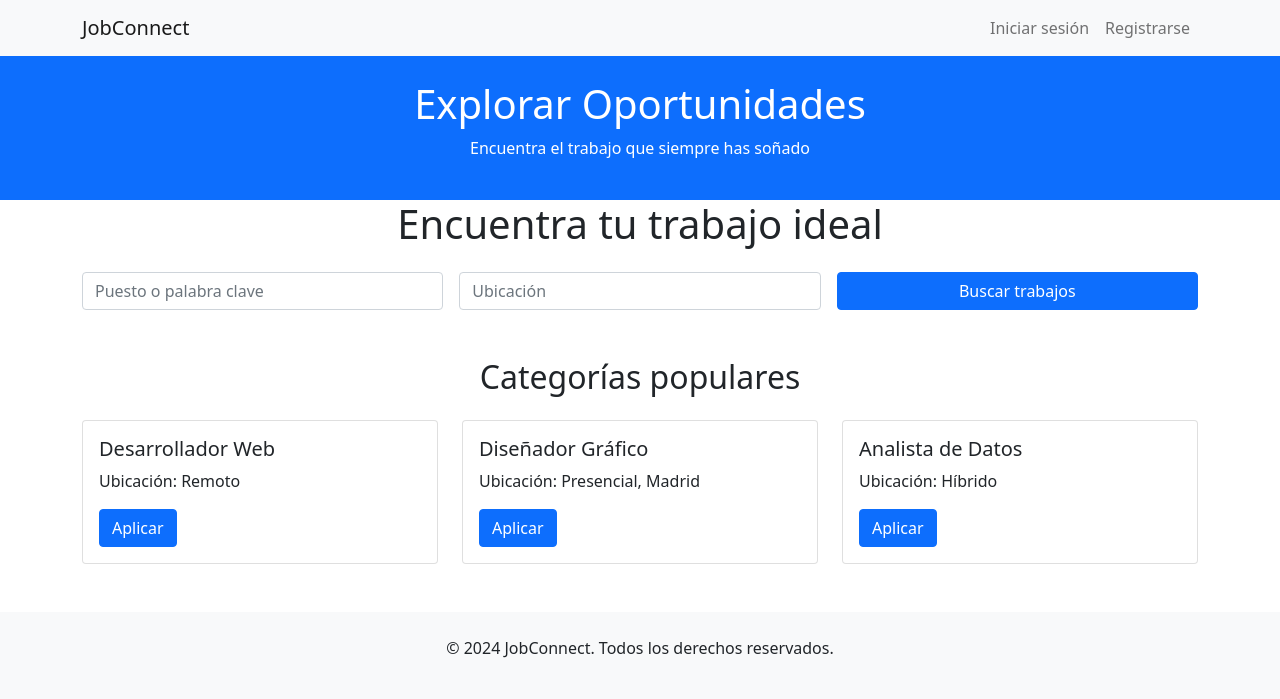
After one commit to Pedroza22-prog/ProyectoIngRequisitos, a Django app: page /buscar/ in a window 1280 px wide. The commit adds this page. Shown: the top 699 px of the page. Run offline with Django 5.2, Linux system fonts and the light colour scheme; some libraries are stand-ins or nearby versions.

Commit message:
realice el cambio en la busqueda para empleo y bsuqueda normal

```diff
--- a/jobConet/settings.py
+++ b/jobConet/settings.py
@@ -117,6 +117,7 @@ USE_TZ = True
 # https://docs.djangoproject.com/en/5.1/howto/static-files/
 
 STATIC_URL = 'static/'
+STATICFILES_DIRS = [BASE_DIR / 'static']
 
 # Default primary key field type
 # https://docs.djangoproject.com/en/5.1/ref/settings/#default-auto-field
--- /dev/null
+++ b/jobConet_app/templates/jobConet_app/oportunidades.html
@@ -0,0 +1,97 @@
+{% load static %}
+<!DOCTYPE html>
+<html lang="es">
+<head>
+    <meta charset="UTF-8">
+    <meta name="viewport" content="width=device-width, initial-scale=1.0">
+    <title>JobConnect - Explorar Oportunidades</title>
+    <link href="https://cdnjs.cloudflare.com/ajax/libs/bootstrap/5.1.3/css/bootstrap.min.css" rel="stylesheet">
+    <link rel="stylesheet" href="{% static 'jobConet_app/oportunidades.css' %}">
+</head>
+<body>
+    <!-- Barra de navegación -->
+    <nav class="navbar navbar-expand-lg navbar-light bg-light">
+        <div class="container">
+            <a class="navbar-brand" href="{% url 'home' %}">JobConnect</a>
+            <button class="navbar-toggler" type="button" data-bs-toggle="collapse" data-bs-target="#navbarNav" aria-controls="navbarNav" aria-expanded="false" aria-label="Toggle navigation">
+                <span class="navbar-toggler-icon"></span>
+            </button>
+            <div class="collapse navbar-collapse" id="navbarNav">
+                <ul class="navbar-nav ms-auto">
+                    <li class="nav-item">
+                        <a class="nav-link" href="{% url 'login' %}">Iniciar sesión</a>
+                    </li>
+                    <li class="nav-item">
+                        <a class="nav-link" href="{% url 'registrar_usuario' %}">Registrarse</a>
+                    </li>
+                </ul>
+            </div>
+        </div>
+    </nav>
+
+    <!-- Sección de encabezado -->
+    <header class="bg-primary text-white text-center py-4">
+        <h1>Explorar Oportunidades</h1>
+        <p>Encuentra el trabajo que siempre has soñado</p>
+    </header>
+
+    <!-- Sección de búsqueda de trabajo -->
+    <section class="job-search">
+        <div class="container">
+            <h1 class="text-center mb-4">Encuentra tu trabajo ideal</h1>
+            <form class="row g-3">
+                <div class="col-md-4">
+                    <input type="text" class="form-control" placeholder="Puesto o palabra clave">
+                </div>
+                <div class="col-md-4">
+                    <input type="text" class="form-control" placeholder="Ubicación">
+                </div>
+                <div class="col-md-4">
+                    <button type="submit" class="btn btn-primary w-100">Buscar trabajos</button>
+                </div>
+            </form>
+        </div>
+    </section>
+
+    <!-- Sección de categorías populares -->
+    <section class="container my-5">
+        <h2 class="text-center mb-4">Categorías populares</h2>
+        <div class="row">
+            <div class="col-md-4">
+                <div class="card">
+                    <div class="card-body">
+                        <h5 class="card-title">Desarrollador Web</h5>
+                        <p class="card-text">Ubicación: Remoto</p>
+                        <a href="#" class="btn btn-primary">Aplicar</a>
+                    </div>
+                </div>
+            </div>
+            <div class="col-md-4">
+                <div class="card">
+                    <div class="card-body">
+                        <h5 class="card-title">Diseñador Gráfico</h5>
+                        <p class="card-text">Ubicación: Presencial, Madrid</p>
+                        <a href="#" class="btn btn-primary">Aplicar</a>
+                    </div>
+                </div>
+            </div>
+            <div class="col-md-4">
+                <div class="card">
+                    <div class="card-body">
+                        <h5 class="card-title">Analista de Datos</h5>
+                        <p class="card-text">Ubicación: Híbrido</p>
+                        <a href="#" class="btn btn-primary">Aplicar</a>
+                    </div>
+                </div>
+            </div>
+        </div>
+    </section>
+
+    <!-- Footer -->
+    <footer class="bg-light text-center py-4 mt-4">
+        <p>&copy; 2024 JobConnect. Todos los derechos reservados.</p>
+    </footer>
+
+    <script src="https://cdnjs.cloudflare.com/ajax/libs/bootstrap/5.1.3/js/bootstrap.bundle.min.js"></script>
+</body>
+</html>
--- a/jobConet_app/urls.py
+++ b/jobConet_app/urls.py
@@ -3,8 +3,10 @@ from . import views  # Importar las vistas
 
 urlpatterns = [
     path('', views.home, name='home'),  # Ruta principal
-    path('agregar/', views.agregar_publicacion, name='agregar_publicacion'),  # Vista para agregar publicaciones
+    path('agregar/', views.agregar_publicacion, name='agregar_publicacion'),
+    path('buscar/', views.oportunidades, name='oportunidades'),# Vista para agregar publicaciones
     path('delete_post/<int:post_id>/', views.delete_post, name='delete_post'),
+    path('buscar-empleo/', views.buscar_empleo, name='buscar_empleo'),
     path('update_post/<int:post_id>/', views.update_post, name='update_post'),
     path('registrar/', views.registrar_usuario, name='registrar_usuario'),  # Vista para registrar un nuevo usuario
     path('', views.lista_publicaciones, name='lista_publicaciones'),  # Vista para listar publicaciones
--- a/jobConet_app/views.py
+++ b/jobConet_app/views.py
@@ -11,6 +11,7 @@ from django.shortcuts import redirect
 from django.contrib.auth import logout
 from .forms import PublicacionForm  # Aquí se importa el formulario
 from django.shortcuts import get_object_or_404, redirect
+from .models import OfertaEmpleo
 
 
 #http://127.0.0.1:8000/
@@ -128,3 +129,32 @@ def update_post(request, post_id):
 def perfil_usuario(request):
     usuario = request.user  # Obtiene el usuario autenticado
     return render(request, 'jobConet_app/perfil_usuario.html', {'usuario': usuario})
+
+def home(request):
+    """Vista para renderizar la página principal."""
+    return render(request, 'jobConet_app/index.html')  # Renderiza el archivo index.html
+
+def oportunidades(request):
+    return render(request, "jobConet_app/oportunidades.html")
+
+
+def buscar_empleo(request):
+    if request.method == 'POST':  # Verificar si es un formulario POST
+        puesto_palabra_clave = request.POST.get('puesto_palabra_clave', '').strip()  # Capturar "Puesto o palabra clave"
+        ubicacion = request.POST.get('ubicacion', '').strip()
+
+        # Verificar si hay datos y guardarlos
+        if puesto_palabra_clave or ubicacion:
+            BusquedaTrabajo.objects.create(
+                palabra_clave=puesto_palabra_clave,  # Guardar "Puesto o palabra clave"
+                ubicacion=ubicacion
+            )
+            print(f"Se guardó correctamente: Puesto o palabra clave - {puesto_palabra_clave}, Ubicación - {ubicacion}")
+        else:
+            print("No se guardó porque no se ingresaron datos.")
+
+    # Obtener las búsquedas recientes
+    busquedas = BusquedaTrabajo.objects.all().order_by('-fecha_busqueda')[:10]
+    print(f"Búsquedas recientes: {busquedas}")
+
+    return render(request, 'jobConet_app/buscar_empleo.html', {'busquedas': busquedas})
```
Also changed, not shown: jobConet_app/models.py (+17 -0 lines), jobConet_app/static/css/busquedaEmperesa.css (added, +81 -0 lines), jobConet_app/static/css/oportunidades.css (added, +73 -0 lines), jobConet_app/templates/jobConet_app/buscarEmpresa.html (added, +70 -0 lines), jobConet_app/templates/jobConet_app/index.html (+4 -4 lines), db.sqlite3, jobConet_app/migrations/0001_initial.py (added), jobConet_app/migrations/0002_busquedatrabajo.py (added), jobConet_app/templates/jobConet_app/buscarEmpleo.html (added).
